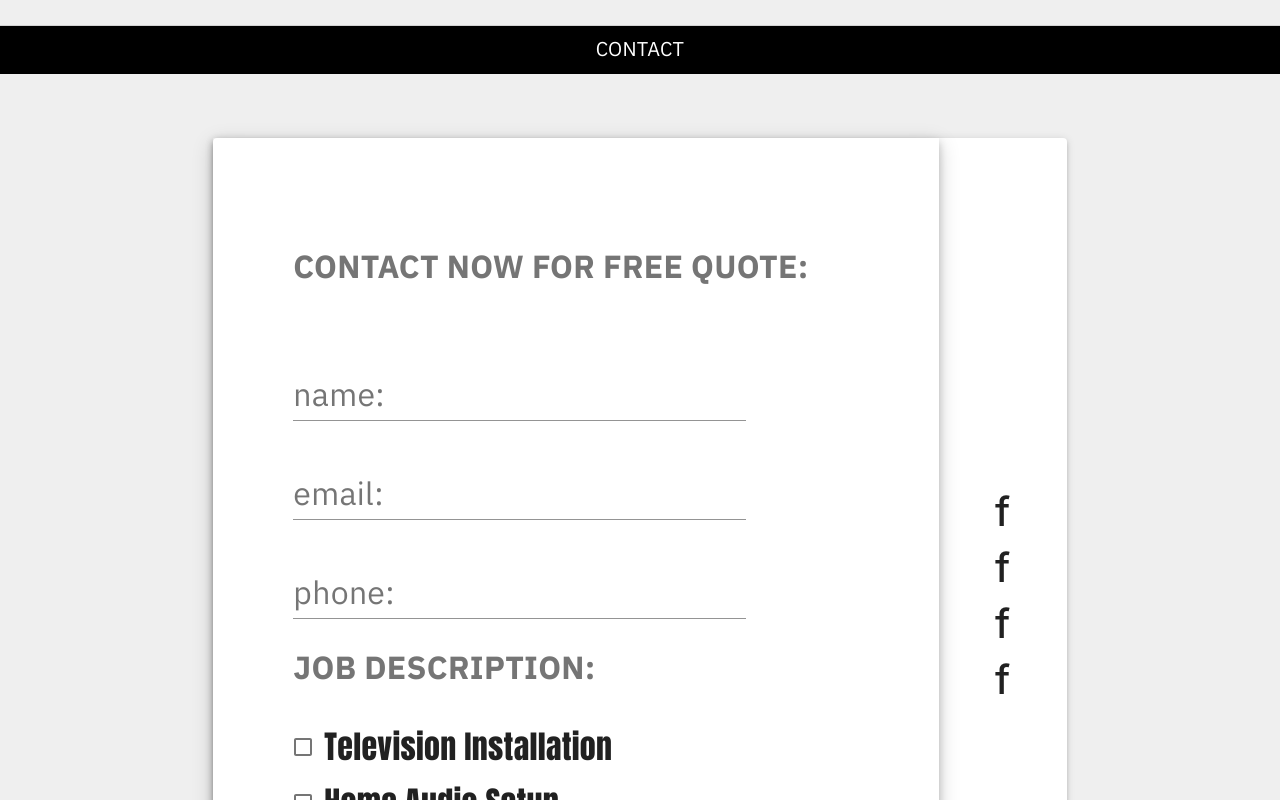
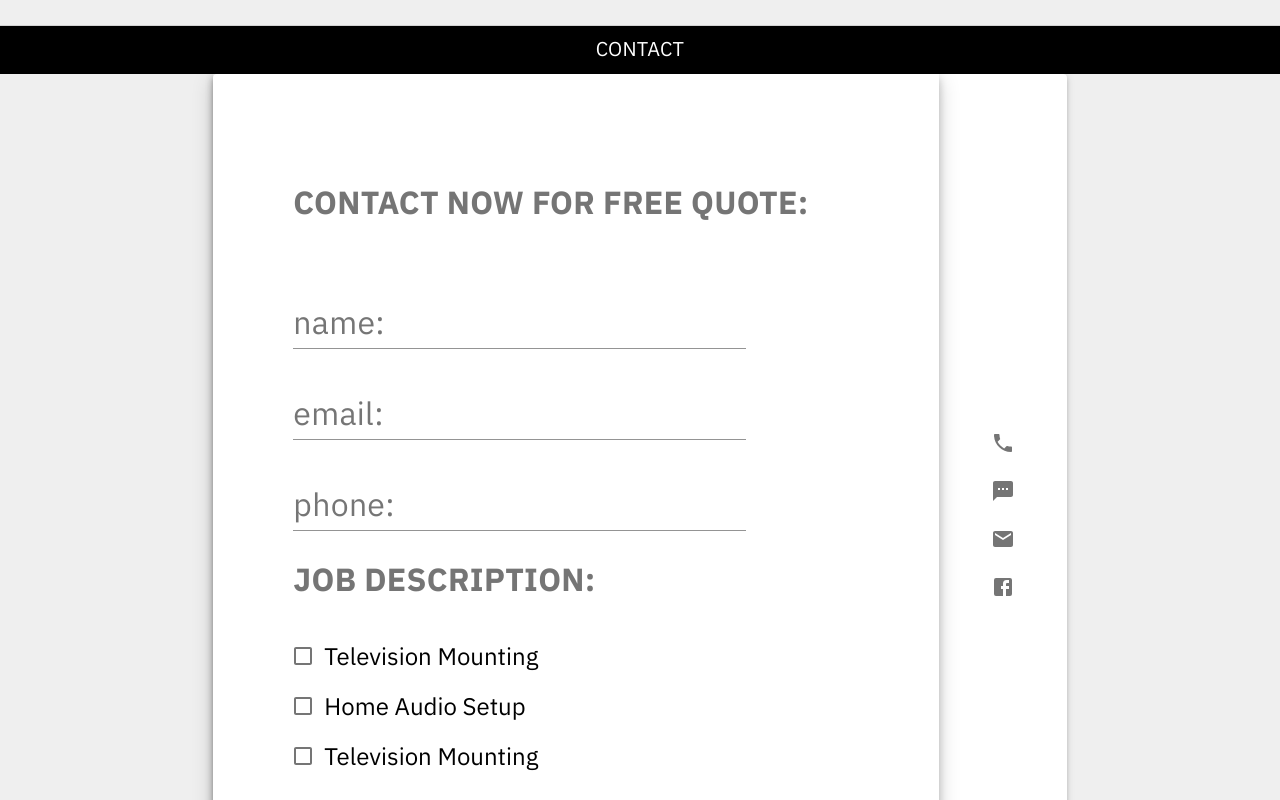
Before and after one commit to noelloera/business_template_1, a React (Create React App) app: page / in a window 1280 px wide. Shown: the part 3120-3920 px from the top of the page. Built offline with nearby package versions, Linux system fonts and the light colour scheme.

Commit message:
Finished Contact component
-Finished the Contact component
-Styled the entire app to fit better on bigger desktop resolutions

```diff
--- a/src/App.js
+++ b/src/App.js
@@ -9,9 +9,19 @@ import Header from "./components/Header";
 import Services from "./components/Services";
 import Contact from "./components/Contact";
 import Sms from "./components/Sms";
+import { makeStyles } from "@material-ui/core/styles";
+const useStyles = makeStyles({
+  app: {
+    maxWidth: "1300px",
+    margin: "auto",
+    boxShadow:
+      "0 2px 2px 0 rgba(0, 0, 0, 0.2), 0 3px 1px 0 rgba(0, 0, 0, 0.19);",
+  },
+});
 function App() {
+  const classes = useStyles();
   return (
-    <div className="App">
+    <div className={classes.app}>
       <Navigation />
       <Sms />
       <Header />
--- a/src/assets/theme.js
+++ b/src/assets/theme.js
@@ -16,6 +16,8 @@ const theme = createMuiTheme({
       md: 960,
       lg: 1280,
       xl: 1920,
+      desktop: 1080,
+      mobile: 760,
     },
   },
   overrides: {
@@ -32,6 +34,11 @@ const theme = createMuiTheme({
       [defaultTheme.breakpoints.up("md")]: {
         fontSize: "5rem",
       },
+    },
+    h5: {
+      fontFamily: "IBM plex sans",
+      color: "black",
+      fontSize: "1.5rem",
     },
     h6: {
       fontFamily: "IBM plex sans",
--- a/src/components/Contact.js
+++ b/src/components/Contact.js
@@ -12,8 +12,11 @@ import { makeStyles } from "@material-ui/core/styles";
 import theme from "../assets/theme";
 import "typeface-ibm-plex-sans";
 import "typeface-anton";
+import PhoneIcon from "@material-ui/icons/Phone";
+import IconButton from "@material-ui/core/IconButton";
 
 import { FormControl, FormLabel } from "@material-ui/core";
+import { Facebook, Sms, Email } from "@material-ui/icons";
 const useStyles = makeStyles({
   section: {
     backgroundColor: "#EFEFEF",
@@ -27,13 +30,15 @@ const useStyles = makeStyles({
     backgroundColor: "black",
   },
   contact: {
-    marginTop: "4rem",
+    margin: "2rem, 0",
+    marginBottom: "2rem",
     display: "flex",
     flexDirection: "row",
   },
   labels: {
     fontFamily: "IBM plex sans",
-    padding: "2rem 0",
+    paddingTop: "2rem",
+    paddingBottom: "2rem",
     textAlign: "left",
     fontWeight: "bold",
   },
@@ -45,8 +50,7 @@ const useStyles = makeStyles({
     boxShadow:
       "0 4px 8px 0 rgba(0, 0, 0, 0.2), 0 6px 20px 0 rgba(0, 0, 0, 0.19);",
     [theme.breakpoints.only("xs")]: {
-      padding: 0,
-      paddingLeft: "1rem",
+      padding: "1rem",
     },
   },
   links: {
@@ -58,17 +62,15 @@ const useStyles = makeStyles({
   },
   fields: {
     fontFamily: "IBM plex sans",
-    marginTop: "2rem",
+    marginTop: "1.5rem",
     width: "80%",
-    fontSize: "10px",
+    fontSize: "12px",
   },
   button: {
     marginTop: "2rem",
     marginLeft: "1rem",
     width: "100px",
   },
-  //label
-
   labelRoot: {
     fontFamily: "IBM plex sans",
     "&$labelFocused": {
@@ -163,15 +165,19 @@ const Contact = () => {
               </FormLabel>
               <FormControl component="fieldset">
                 <FormControlLabel
+                  className={classes.labelRoot}
                   control={
                     <Checkbox
+                      className={classes.labelRoot}
                       color="primary"
                       checked={tvInstall}
                       onChange={handleChange}
                       name="tvInstall"
                     />
                   }
-                  label="Television Installation"
+                  label={
+                    <Typography variant="h5">Television Mounting</Typography>
+                  }
                 />
                 <FormControlLabel
                   control={
@@ -182,7 +188,7 @@ const Contact = () => {
                       name="audioInstall"
                     />
                   }
-                  label="Home Audio Setup"
+                  label={<Typography variant="h5">Home Audio Setup</Typography>}
                 />
                 <FormControlLabel
                   control={
@@ -193,7 +199,9 @@ const Contact = () => {
                       name="gameConsole"
                     />
                   }
-                  label="Themed Game Console"
+                  label={
+                    <Typography variant="h5">Television Mounting</Typography>
+                  }
                 />
               </FormControl>
               <Button
@@ -206,10 +214,18 @@ const Contact = () => {
               </Button>
             </form>
             <div className={classes.links}>
-              <h1>f</h1>
-              <h1>f</h1>
-              <h1>f</h1>
-              <h1>f</h1>
+              <IconButton href="tel:9158881203">
+                <PhoneIcon />
+              </IconButton>
+              <IconButton href="sms:+19158881203">
+                <Sms />
+              </IconButton>
+              <IconButton href="mailto:loera.noel@gmail.com?subject=Service Requested">
+                <Email />
+              </IconButton>
+              <IconButton href="https://www.facebook.com/profile.php?id=100011054640194">
+                <Facebook />
+              </IconButton>
             </div>
           </Paper>
         </Grid>
--- /dev/null
+++ b/src/components/Gallery.js
@@ -0,0 +1 @@
+//Use https://codepen.io/ettrics/pen/VvxmPV for inspiration for gallery
--- a/src/components/Sms.js
+++ b/src/components/Sms.js
@@ -13,7 +13,10 @@ const useStyles = makeStyles({
       left: "80%",
     },
     [theme.breakpoints.down("sm")]: {
-      left: "65%",
+      left: "75%",
+    },
+    [theme.breakpoints.down("xs")]: {
+      left: "60%",
     },
   },
   icon: {
```
